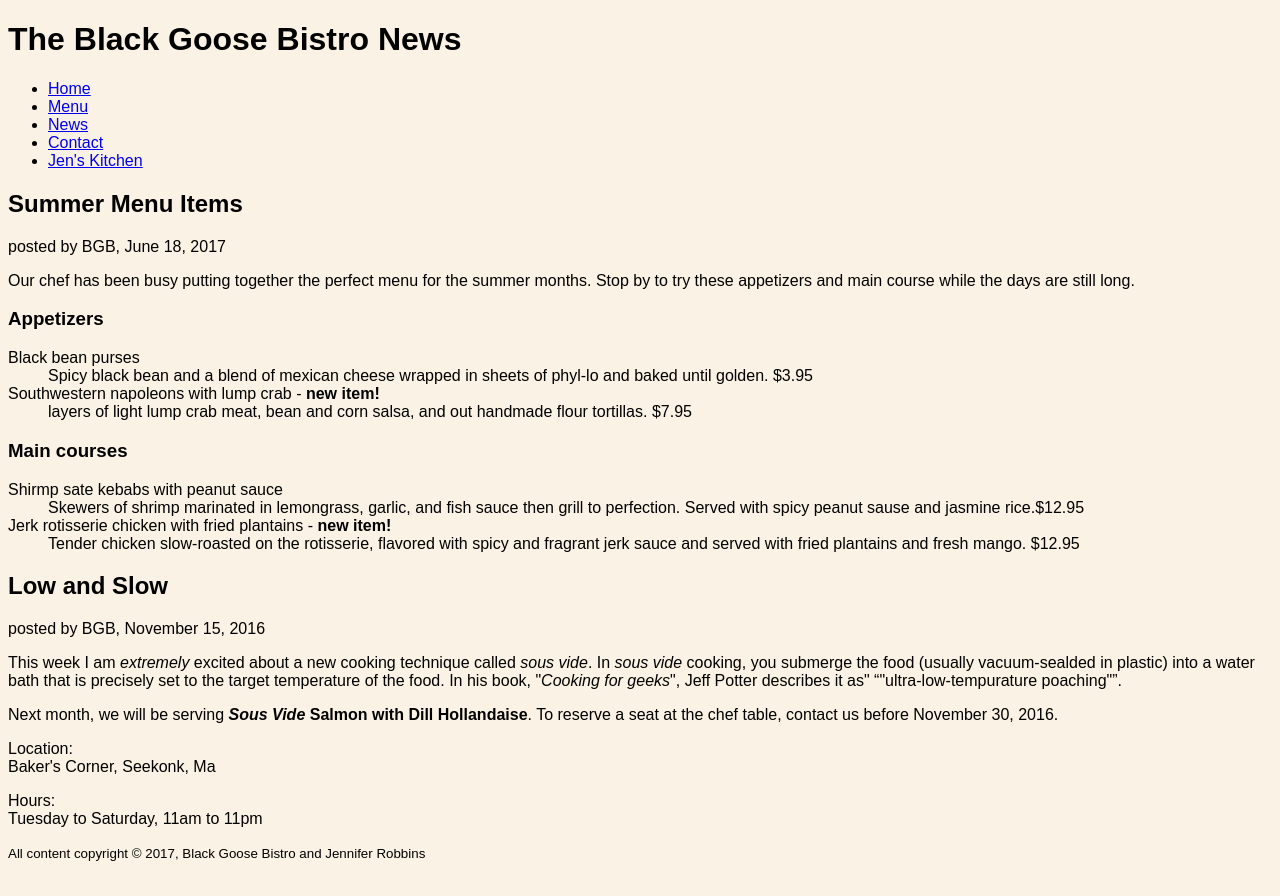
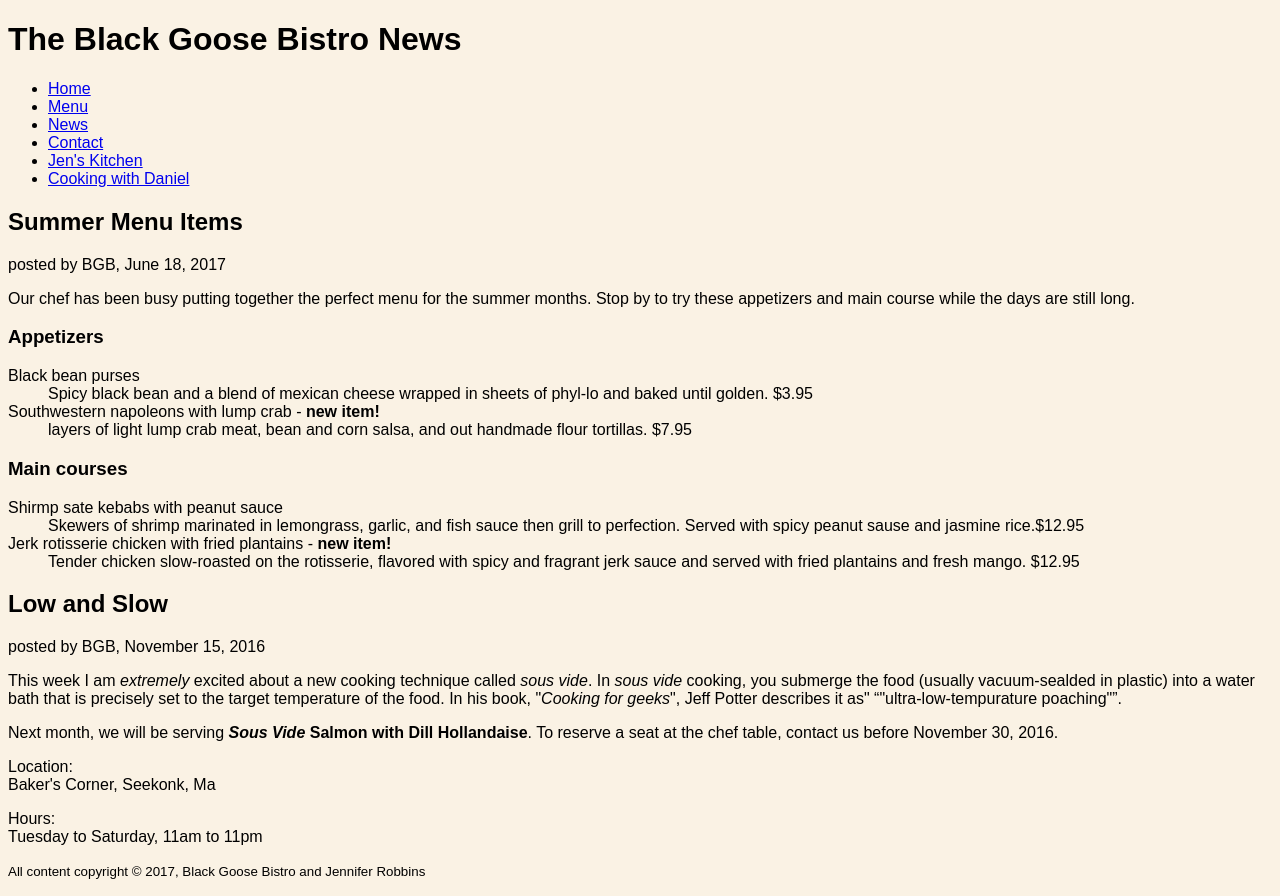
Before and after one commit to ShannonELi/fid, a plain HTML site: page Bistro/bg_news.html in a window 1280 px wide. Drawn offline with Linux system fonts and the light colour scheme.

Commit message:
updated news

```diff
--- a/Bistro/bg_news.html
+++ b/Bistro/bg_news.html
@@ -20,6 +20,7 @@
         <li><a href="bg_news.html">News</a></li>
         <li><a href="contact.html">Contact</a></li>
         <li><a href="jenskitchen/jenskitch.html">Jen's Kitchen</a></li>
+        <li><a href="cooking.html">Cooking with Daniel</a></li>
     </ul>
 </nav>
 </header><article> <header>
```
